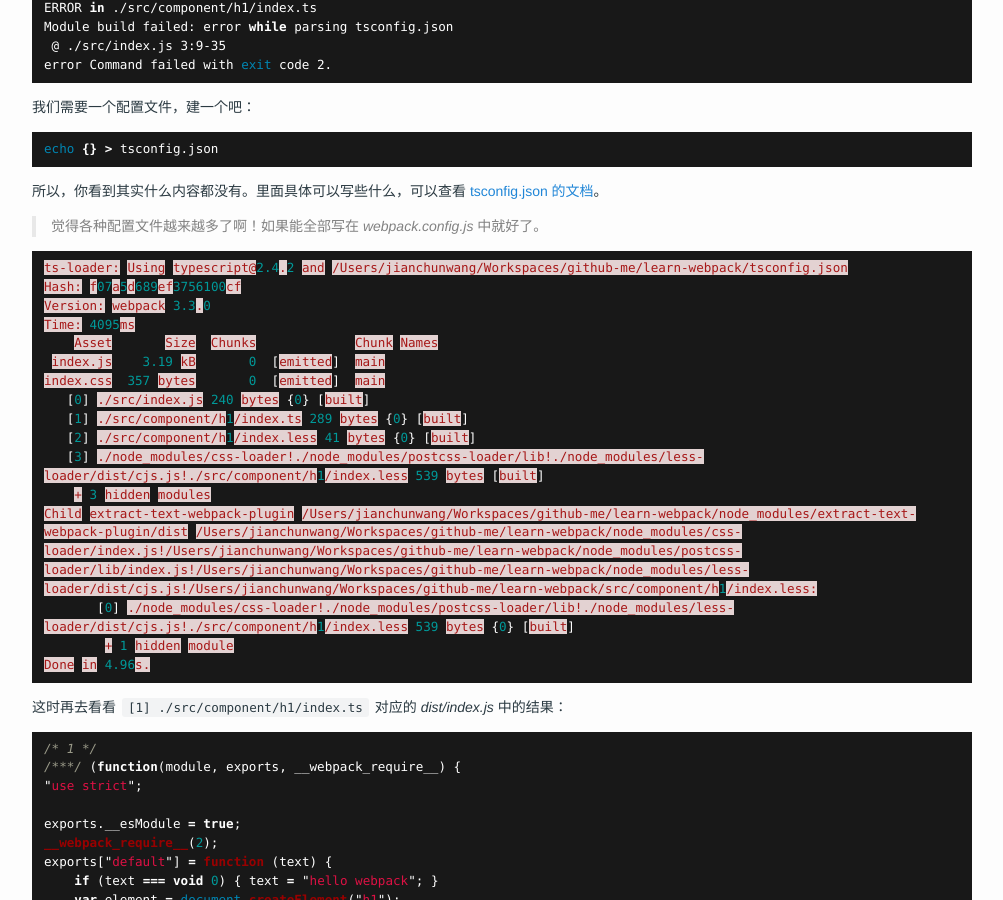
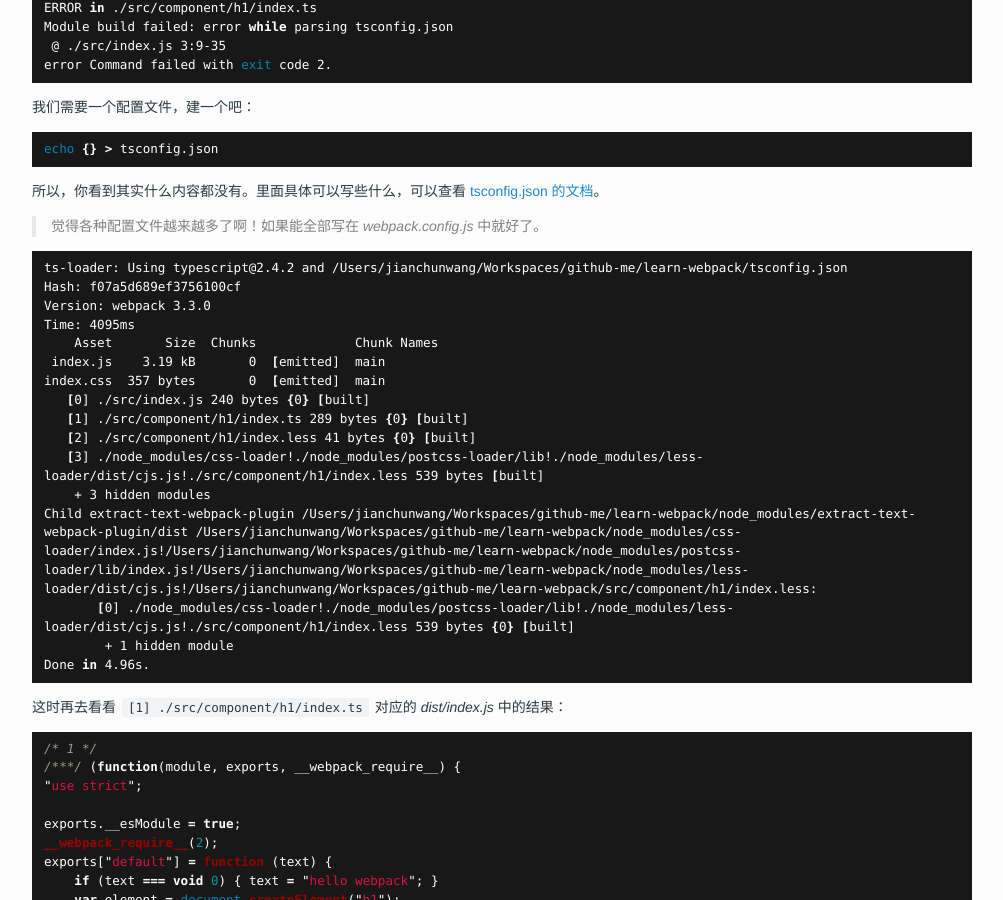
Before and after one commit to justnewbee/justnewbee.github.io, a Jekyll site: the page built from _posts/2017-08-03-learn-webpack-5-ts.md, in a window 1280 px wide and 900 px high, scrolled down 4140 px. Shown: the whole window, without its empty margins (138-1141 px from the left). Built offline with Jekyll 4.4.1, drawn with Linux system fonts in a browser that asks for light colours; comment, search, counter and statistics services are not loaded.

Commit message:
change lang

````diff
--- a/_posts/2017-08-03-learn-webpack-5-ts.md
+++ b/_posts/2017-08-03-learn-webpack-5-ts.md
@@ -227,7 +227,7 @@ echo {} > tsconfig.json
 
 > 觉得各种配置文件越来越多了啊！如果能全部写在 _webpack.config.js_ 中就好了。
 
-```json
+```bash
 ts-loader: Using typescript@2.4.2 and /Users/jianchunwang/Workspaces/github-me/learn-webpack/tsconfig.json
 Hash: f07a5d689ef3756100cf
 Version: webpack 3.3.0
````
